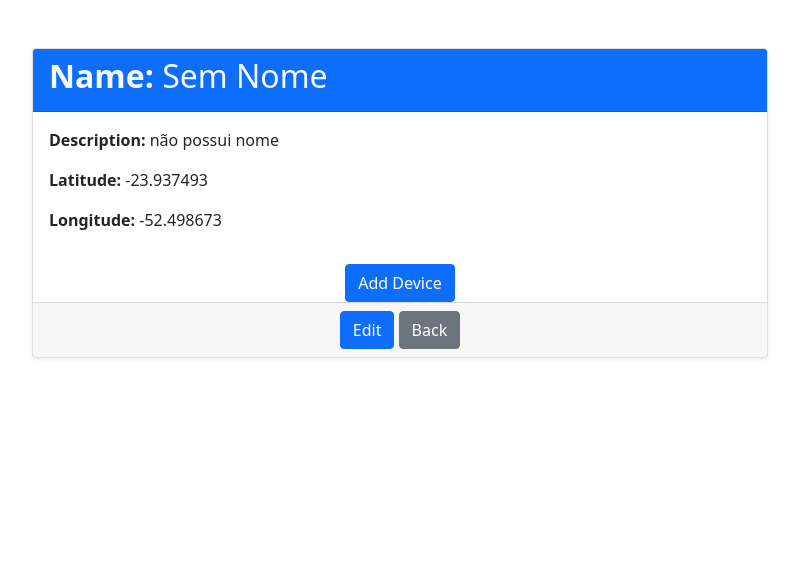
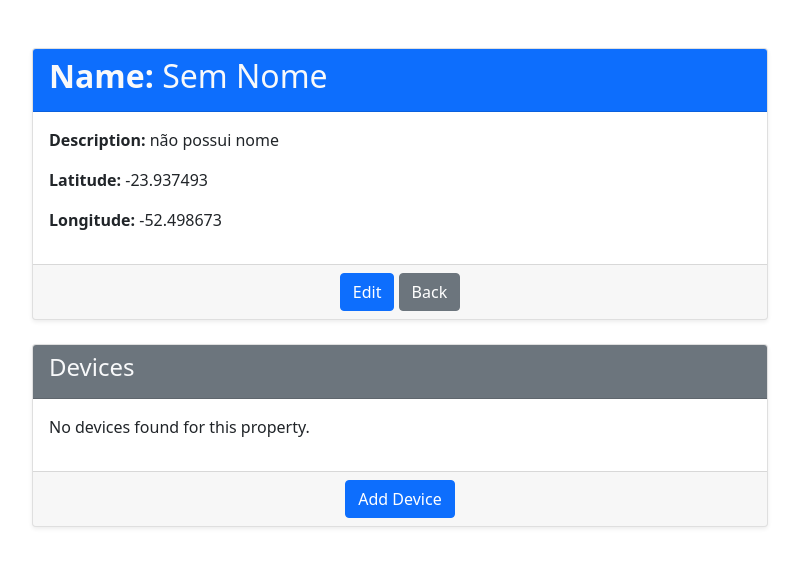
Before and after one commit to tiagodefendi/Hydro-Cultiva-Connect, a Django app: page /properties/1/ in a window 1280 px wide. Shown: the part 56-623 px from the top of the page, without its empty margins (240-1039 px from the left). Run offline with Django 4.2, Linux system fonts and the light colour scheme; a user stored in the database is signed in; data comes from the database, SQL or seed files in the repository; some libraries are stand-ins or nearby versions.

Commit message:
device list

```diff
--- a/backend/src/myapp/models.py
+++ b/backend/src/myapp/models.py
@@ -18,4 +18,4 @@ class Device(models.Model):
     key: models.CharField = models.CharField(max_length=17) # T3ST3-T3ST3-T3ST3
 
     def __str__(self) -> str:
-        return f'{self.name: {self.type}}'
+        return f'{self.name}: {self.type}'
--- a/backend/src/myapp/views.py
+++ b/backend/src/myapp/views.py
@@ -46,7 +46,9 @@ def property(request, id: int):
     if property.user != request.user: # verify if this user has property
         return redirect('properties')
 
-    return render(request, 'property.html', {'property': property})
+    devices: list[Device] = Device.objects.filter(property=property)
+
+    return render(request, 'property.html', {'property': property, 'devices': devices})
 
 @login_required(login_url='login')
 def properties(request):
--- a/frontend/templates/property.html
+++ b/frontend/templates/property.html
@@ -9,7 +9,7 @@
     <link href="https://cdn.jsdelivr.net/npm/bootstrap@5.1.3/dist/css/bootstrap.min.css" rel="stylesheet" integrity="sha384-1BmE4kWBq78iYhFldvKuhfTAU6auU8tT94WrHftjDbrCEXSU1oBoqyl2QvZ6jIW3" crossorigin="anonymous">
 
     <!-- Title -->
-    <title>Propertye</title>
+    <title>Property</title>
     <link rel="icon" href="https://cdn-icons-png.flaticon.com/512/1174/1174660.png" type="image/png">
 </head>
 
@@ -35,12 +35,34 @@
                         <p><strong>Latitude:</strong> {{ property.latitude }}</p>
                         <p><strong>Longitude:</strong> {{ property.longitude }}</p>
                     </div>
-                    <div class="text-center">
-                        <a class="btn btn-primary" href="add_device/">Add Device</a>
-                    </div>
                     <div class="card-footer text-center">
                         <a class="btn btn-primary" href="#">Edit</a>
                         <a class="btn btn-secondary" href="home">Back</a>
+                    </div>
+                </div>
+
+                <!-- Novo Container para Dispositivos -->
+                <div class="card mt-4 shadow-sm">
+                    <div class="card-header bg-secondary text-light">
+                        <h4>Devices</h4>
+                    </div>
+                    <div class="card-body">
+                        <!-- Listar todos os dispositivos associados à propriedade -->
+                        {% if devices %}
+                            <ul class="list-group list-group-flush">
+                                {% for device in devices %}
+                                    <li class="list-group-item">
+                                        <strong>Device Name:</strong> {{ device.name }}<br>
+                                        <strong>Device Type:</strong> {{ device.type }}
+                                    </li>
+                                {% endfor %}
+                            </ul>
+                        {% else %}
+                            <p>No devices found for this property.</p>
+                        {% endif %}
+                    </div>
+                    <div class="card-footer text-center">
+                        <a class="btn btn-primary" href="add_device/">Add Device</a>
                     </div>
                 </div>
             </div>
```
